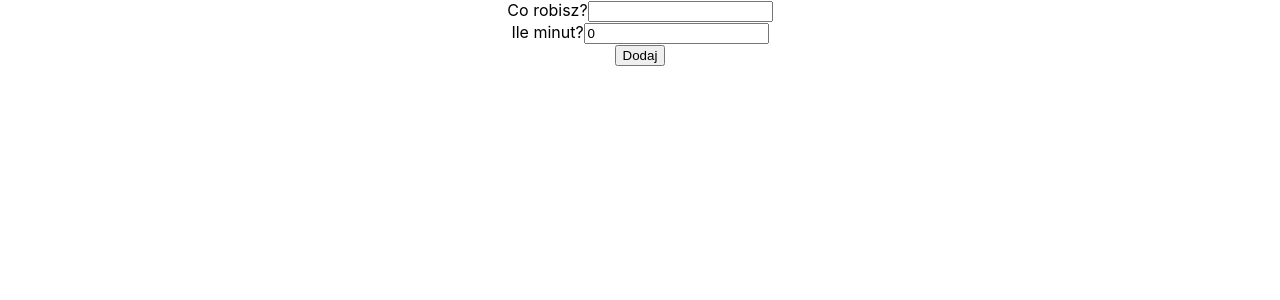
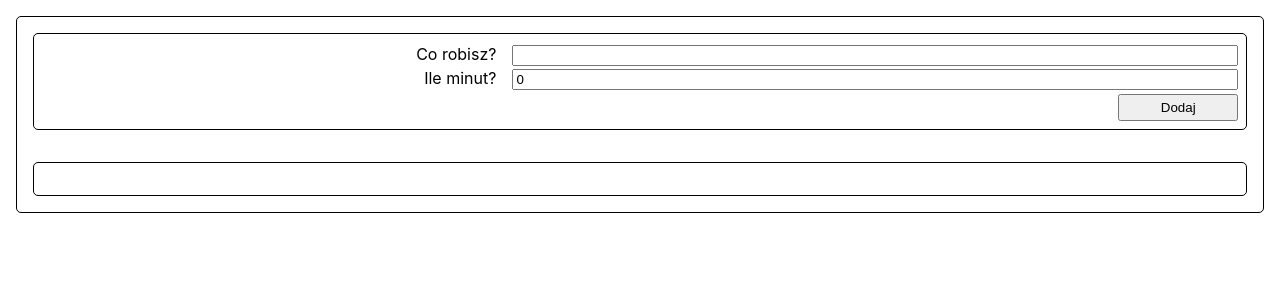
Before and after one commit to jaklyk2103/kurs-reacta, a React (Create React App) app in the folder tydzien3/praca_domowa/timer/: page / in a window 1280 px wide. Shown: the top 300 px of the page. Built offline with nearby package versions, Linux system fonts and the light colour scheme.

Commit message:
WEEK-3 added styles, improved timer change editing

```diff
--- a/tydzien3/praca_domowa/timer/src/App.css
+++ b/tydzien3/praca_domowa/timer/src/App.css
@@ -1,3 +1,7 @@
 .App {
   text-align: center;
+  margin: 1rem;
+  border: 1px solid black;
+  border-radius: 5px;
+  padding: 1rem;
 }
--- /dev/null
+++ b/tydzien3/praca_domowa/timer/src/components/Timer/Timer.css
@@ -0,0 +1,25 @@
+.Timer {
+  border: 1px solid black;
+  border-radius: 5px;
+  margin: 0 2rem 0.5rem 2rem;
+  padding-bottom: 0.25rem;
+}
+
+.Timer > button {
+  margin-right: 1rem;
+  padding: 0.5rem;
+}
+
+.TimerChangeEditor {
+  margin: 1rem;
+  padding: 0.25rem;
+  text-align: right;
+  line-height: 1.25rem;
+  border: 1px solid black;
+  border-radius: 5px;
+}
+
+.TimerChangeEditor > button {
+  padding: 0.5rem;
+  width: 12%;
+}
--- a/tydzien3/praca_domowa/timer/src/components/Timer/Timer.jsx
+++ b/tydzien3/praca_domowa/timer/src/components/Timer/Timer.jsx
@@ -1,3 +1,4 @@
+import './Timer.css'
 import { useState } from 'react'
 
 export const Timer = ({timer, onTimerDelete, onTimerChange}) => {
@@ -24,9 +25,17 @@ export const Timer = ({timer, onTimerDelete, onTimerChange}) => {
       <h1>{name} - {time} min.</h1>
       <button onClick={() => onTimerDelete(timer)}>Usuń</button>
       <button onClick={handleChangeClick}>Zmień</button>
-      <div hidden={!isEditing}>
-        <input type="text" value={editedName} onChange={handleEditedNameChange} />
-        <input type="number" value={editedTime} onChange={handleEditedTimeChange} />
+      <div class="TimerChangeEditor" hidden={!isEditing}>
+        <label>
+          Co robisz?
+          <input type="text" value={editedName} onChange={handleEditedNameChange} />
+        </label>
+        <br />
+        <label>
+          Ile minut?
+          <input type="number" value={editedTime} onChange={handleEditedTimeChange} />
+        </label>
+        <br />
         <button onClick={handleChangeSubmitClick}>Zatwierdź</button>
       </div>
     </div>
--- /dev/null
+++ b/tydzien3/praca_domowa/timer/src/components/TimerEditor/TimerEditor.css
@@ -0,0 +1,18 @@
+.TimerEditor {
+  border: 1px solid black;
+  border-radius: 5px;
+  padding: 0.5rem;
+  text-align: right;
+  line-height: 1.5rem;
+}
+
+input {
+  margin-left: 1rem;
+  width: 60%;
+}
+
+button {
+  padding: 0.25rem;
+  width: 10%;
+  margin-top: 0.25rem
+}
--- a/tydzien3/praca_domowa/timer/src/components/TimerEditor/TimerEditor.jsx
+++ b/tydzien3/praca_domowa/timer/src/components/TimerEditor/TimerEditor.jsx
@@ -1,3 +1,4 @@
+import './TimerEditor.css'
 import { useState } from 'react'
 import { v4 as uuidv4 } from 'uuid'
 
--- /dev/null
+++ b/tydzien3/praca_domowa/timer/src/components/TimerList/TimerList.css
@@ -0,0 +1,6 @@
+.TimerList {
+  margin-top: 2rem;
+  padding: 1rem;
+  border: 1px solid black;
+  border-radius: 5px;
+}
--- a/tydzien3/praca_domowa/timer/src/components/TimerList/TimerList.jsx
+++ b/tydzien3/praca_domowa/timer/src/components/TimerList/TimerList.jsx
@@ -1,3 +1,4 @@
+import './TimerList.css'
 import Timer from '../Timer'
 
 export const TimerList = ({timers, onTimerChange, onTimerDelete}) => {
```
